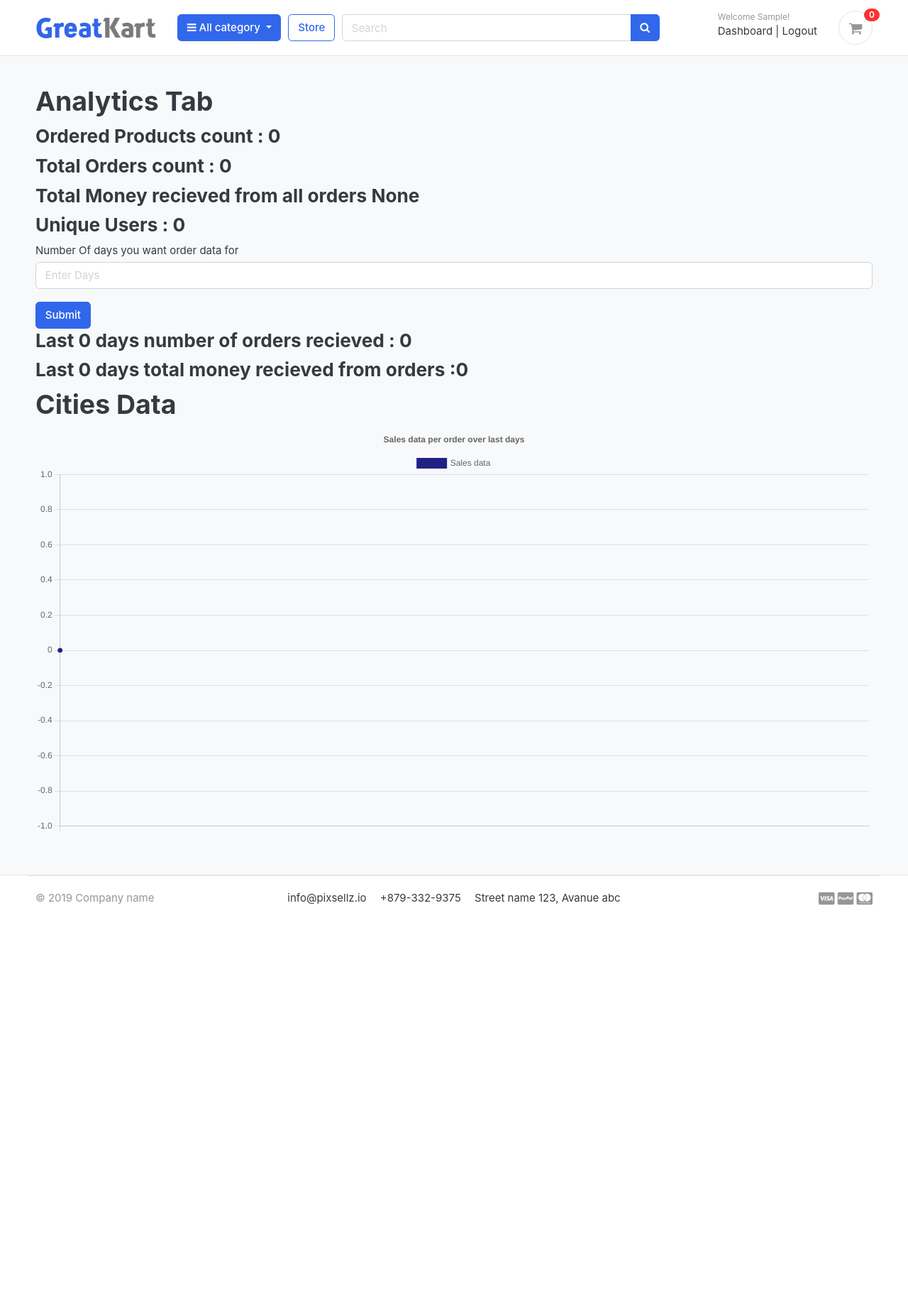
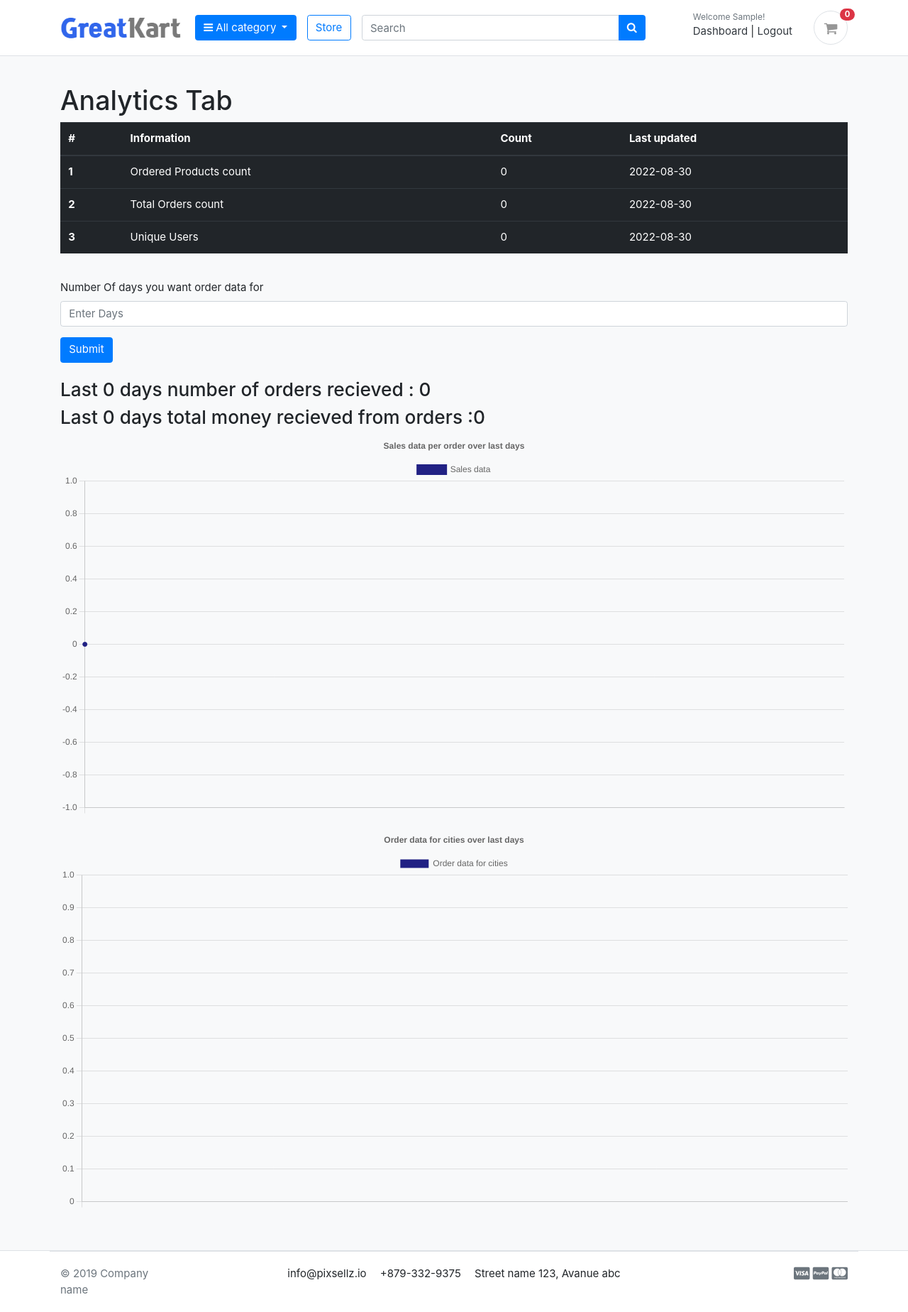
Before and after one commit to AnujLahoty/greatkart-django, a Django app: page /orders/analytics/ in a window 1280 px wide. Shown: the whole page at 71% size. Before the commit the page ends 1275 px from the top, so only its background shows below. Run offline with Django 3.2, Linux system fonts and the light colour scheme; the visitor is signed in with stand-in values (Sample User, id 1); data that the repository does not hold is empty; some libraries are stand-ins or nearby versions; some web fonts are replaced.

Commit message:
GreatKart site version - 1

```diff
--- a/orders/views.py
+++ b/orders/views.py
@@ -267,7 +267,7 @@ def analytics(request):
 
     date_labels_list = date_labels
     # date_labels_list = json.dumps(date_labels)
-
+    date_current = str(datetime.datetime.now().date())
     context = {
             'user': user,
             'qs_order_product': qs_order_product,
@@ -286,6 +286,8 @@ def analytics(request):
             'per_order_total_for_last_n_days' : per_order_total_for_last_n_days,
             'city_name_list' : city_name_list,
             'city_data_list' : city_data_list,
+            'date_current' : date_current,
+
 
         }
     # print("DATE LABELS LIST ", date_labels_list)
--- a/templates/base.html
+++ b/templates/base.html
@@ -24,6 +24,7 @@
 <!-- custom style -->
 <link href="{% static 'css/ui.css' %}" rel="stylesheet" type="text/css"/>
 <link href="{% static 'css/responsive.css' %}" rel="stylesheet" media="only screen and (max-width: 1200px)" />
+<link rel="stylesheet" href="https://cdn.jsdelivr.net/npm/bootstrap@4.1.3/dist/css/bootstrap.min.css" integrity="sha384-MCw98/SFnGE8fJT3GXwEOngsV7Zt27NXFoaoApmYm81iuXoPkFOJwJ8ERdknLPMO" crossorigin="anonymous">
 
 <link href="{% static 'css/custom.css' %}" rel="stylesheet" type="text/css"/>
 <link rel="stylesheet" href="https://cdnjs.cloudflare.com/ajax/libs/font-awesome/4.7.0/css/font-awesome.min.css">
@@ -33,6 +34,9 @@
 <script src="https://ajax.googleapis.com/ajax/libs/jquery/3.5.1/jquery.min.js"></script>
 <script src="{% static 'js/jquery-3.3.1.min.js' %}" type="text/javascript"></script>
 <script src="https://cdn.jsdelivr.net/npm/chart.js"></script>
+<script src="https://code.jquery.com/jquery-3.3.1.slim.min.js" integrity="sha384-q8i/X+965DzO0rT7abK41JStQIAqVgRVzpbzo5smXKp4YfRvH+8abtTE1Pi6jizo" crossorigin="anonymous"></script>
+<script src="https://cdn.jsdelivr.net/npm/popper.js@1.14.3/dist/umd/popper.min.js" integrity="sha384-ZMP7rVo3mIykV+2+9J3UJ46jBk0WLaUAdn689aCwoqbBJiSnjAK/l8WvCWPIPm49" crossorigin="anonymous"></script>
+<script src="https://cdn.jsdelivr.net/npm/bootstrap@4.1.3/dist/js/bootstrap.min.js" integrity="sha384-ChfqqxuZUCnJSK3+MXmPNIyE6ZbWh2IMqE241rYiqJxyMiZ6OW/JmZQ5stwEULTy" crossorigin="anonymous"></script>
 
 
 <!-- PayPal Script -->
--- a/templates/orders/analytics.html
+++ b/templates/orders/analytics.html
@@ -1,3 +1,4 @@
+
 {% extends 'base.html' %}
 {% load static %}
 
@@ -6,40 +7,77 @@
 <section class="section-content padding-y bg">
     <div class="container">
 {% if user.is_staff%}
+<h1>Analytics Tab</h1>
+<table class="table table-hover table-dark">
+  <thead>
+    <tr>
+      <th scope="col">#</th>
+      <th scope="col">Information</th>
+      <th scope="col">Count</th>
+      <th scope="col">Last updated</th>
+    </tr>
+  </thead>
+  <tbody>
+    <tr>
+      <th scope="row">1</th>
+      <td>Ordered Products count</td>
+      <td>{{ total_jeans_count }}</td>
+      <td>{{ date_current }}</td>
+    </tr>
+    <tr>
+      <th scope="row">2</th>
+      <td>Total Orders count</td>
+      <td>{{ qs_orders.count }}</td>
+      <td>{{ date_current }}</td>
+    </tr>
+    <tr>
+      <th scope="row">3</th>
+      <td>Unique Users</td>
+      <td>{{ count_users }}</td>
+      <td>{{ date_current }}</td>
+    </tr>
+  </tbody>
+</table>
 
-    <h1>Analytics Tab</h1>
-    <h3>Ordered Products count : {{ total_jeans_count }}</h3>
+    <!-- <h3>Ordered Products count : {{ total_jeans_count }}</h3>
     <h3>Total Orders count : {{ qs_orders.count }}</h3>
     <h3>Total Money recieved from all orders {{ total_money_from_orders }}</h3>
     <h3>Unique Users : {{ count_users }}</h3>
+    <h3>{{ date_current }}</h3> -->
 
     <!-- <h1>{{ date_labels_list }}</h1> -->
-
+    <br>
     <form action="{% url 'analytics' %}" method="POST">
         {% csrf_token %}
         <div class="form-group">
           <label for="exampleInputEmail1">Number Of days you want order data for</label>
+          <br>
           <input type="text" name='days' class="form-control" id="days" aria-describedby="emailHelp" placeholder="Enter Days">
         </div>
         <button type="submit" class="btn btn-primary">Submit</button>
       </form>
-
+    <br>
     <h3>Last {{ days }} days number of orders recieved : {{ number_of_orders }}</h3>
     <h3>Last {{ days }} days total money recieved from orders :{{ custom_order_total }}</h3>
-    <h1>Cities Data</h1>
+    <!-- <h1>Cities Data</h1>
 
     {% for i,j in city_orders_track_dict.items %}
 
       <h5>{{ i }} : {{ j }}</h5>
-    {% endfor %}
+    {% endfor %} -->
 
 
     <div>
       <canvas id="myChart"></canvas>
     </div>
 
+    <div>
+      <canvas id="myChart_city"></canvas>
+    </div>
+
 <script>
 
+    // Plot for the saled data over last x days
     var days = "{{ days }}"
 
     var labels_in_js = "{{ date_labels_list|safe }}"
@@ -79,10 +117,52 @@
         }
     }
     };
-      const myChart = new Chart(
-      document.getElementById('myChart'),
-      config
-    );
+
+
+      const myChart = new Chart(document.getElementById('myChart'),config);
+
+    // Plot the chart for City data
+    var city_names = "{{ city_name_list|safe }}";
+    const labels_city = city_names.split(',')
+    labels_city[0] = labels_city[0].replace('[', ' ')
+    labels_city[labels_city.length - 1] = labels_city[labels_city.length - 1].replace(']', ' ')
+
+    var data_obtained_city = "{{ city_data_list|safe }}"
+    var data_final_city = data_obtained_city.split(",")
+    data_final_city[0] = data_final_city[0].replace('[', ' ')
+    data_final_city[data_final_city.length - 1] = data_final_city[data_final_city.length - 1].replace(']', ' ')
+
+    //alert(labels_city)
+    //alert(data_final_city)
+
+    const data_city = {
+      labels: labels_city,
+      datasets: [{
+        label: 'Order data for cities',
+        backgroundColor: 'rgb(33, 33, 132)',
+        borderColor: 'rgb(33, 33, 132)',
+        data: data_final_city,
+      }]
+    };
+
+    const config_city = {
+      type: 'bar',
+      data: data_city,
+      options: {
+        responsive: true,
+        plugins: {
+
+            title: {
+                display: true,
+                text: 'Order data for cities over last days'
+            }
+        }
+    }
+    };
+
+
+      const myChart_city = new Chart(document.getElementById('myChart_city'),config_city);
+
   </script>
 
 
```
